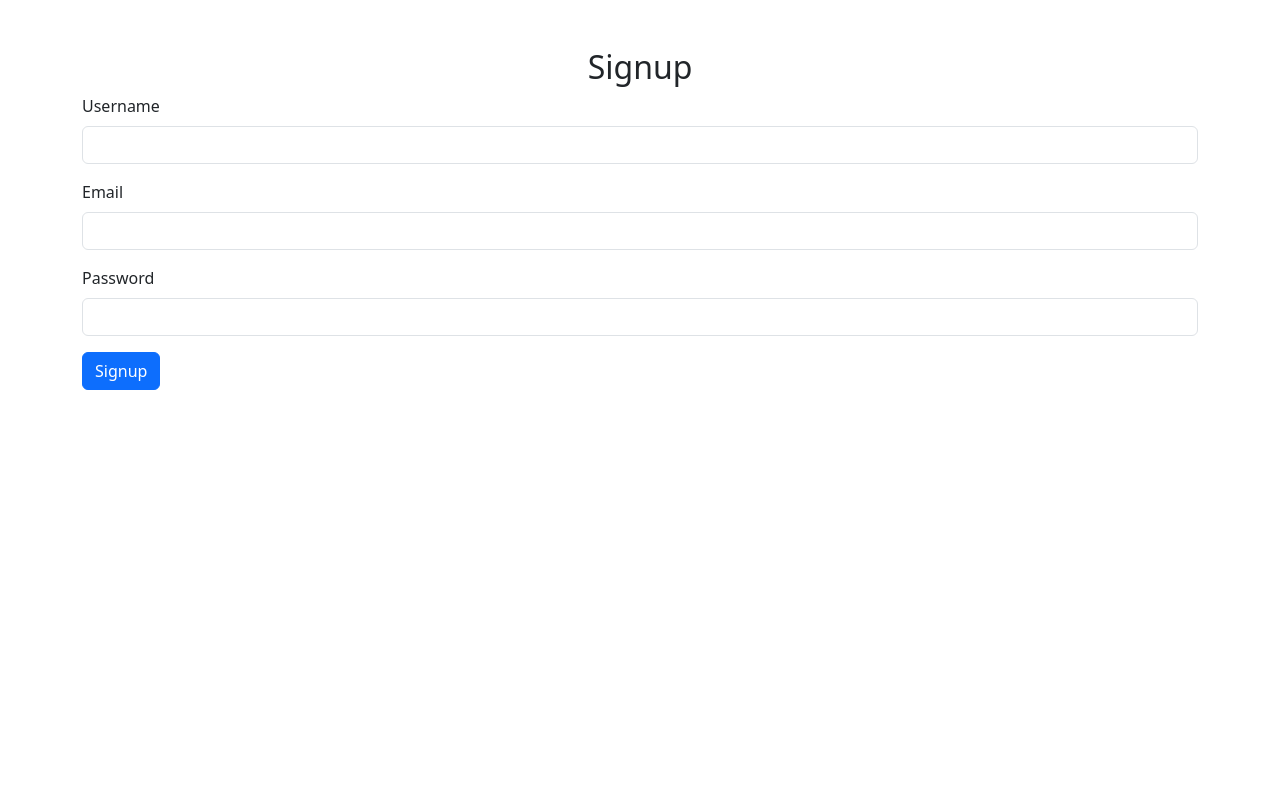
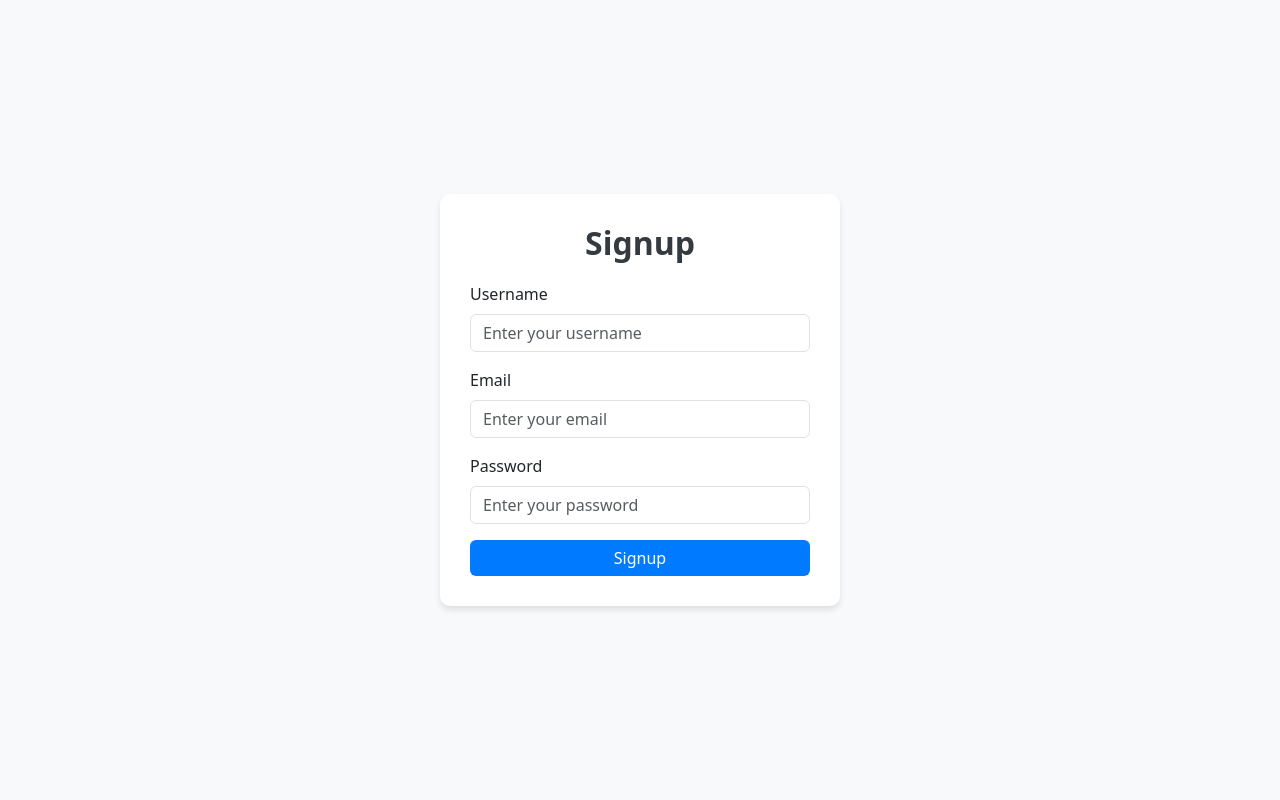
Before and after one commit to Adityamaurya790/ExpenceTrack, a Django app: page /signup/ in a window 1280 px wide. Run offline with Django 5.2, Linux system fonts and the light colour scheme.

Commit message:
files added

```diff
--- a/home/templates/signup.html
+++ b/home/templates/signup.html
@@ -8,11 +8,41 @@
       href="https://cdn.jsdelivr.net/npm/bootstrap@5.3.0-alpha3/dist/css/bootstrap.min.css"
       rel="stylesheet"
     />
+    <style>
+      body {
+        background-color: #f8f9fa;
+        display: flex;
+        justify-content: center;
+        align-items: center;
+        height: 100vh;
+        margin: 0;
+      }
+      .signup-container {
+        background: #ffffff;
+        padding: 30px;
+        border-radius: 10px;
+        box-shadow: 0 4px 6px rgba(0, 0, 0, 0.1);
+        width: 100%;
+        max-width: 400px;
+      }
+      .signup-container h2 {
+        margin-bottom: 20px;
+        font-weight: bold;
+        color: #343a40;
+      }
+      .btn-primary {
+        background-color: #007bff;
+        border: none;
+      }
+      .btn-primary:hover {
+        background-color: #0056b3;
+      }
+    </style>
   </head>
   <body>
-    <div class="container mt-5">
+    <div class="signup-container">
       <h2 class="text-center">Signup</h2>
-      <form method="post">
+      <form method="post" action="{% url 'signup' %}">
         {% csrf_token %}
         <div class="mb-3">
           <label for="username" class="form-label">Username</label>
@@ -21,6 +51,7 @@
             class="form-control"
             id="username"
             name="username"
+            placeholder="Enter your username"
             required
           />
         </div>
@@ -31,6 +62,7 @@
             class="form-control"
             id="email"
             name="email"
+            placeholder="Enter your email"
             required
           />
         </div>
@@ -41,10 +73,14 @@
             class="form-control"
             id="password"
             name="password"
+            placeholder="Enter your password"
             required
           />
         </div>
-        <button type="submit" class="btn btn-primary">Signup</button>
+        {% if error %}
+        <div class="alert alert-danger" role="alert">{{ error }}</div>
+        {% endif %}
+        <button type="submit" class="btn btn-primary w-100">Signup</button>
       </form>
     </div>
   </body>
```
Also changed, not shown: home/templates/home.html (+6 -6 lines), home/templates/login.html (+31 -1 lines), db.sqlite3, static/images/Budget.jpg.
